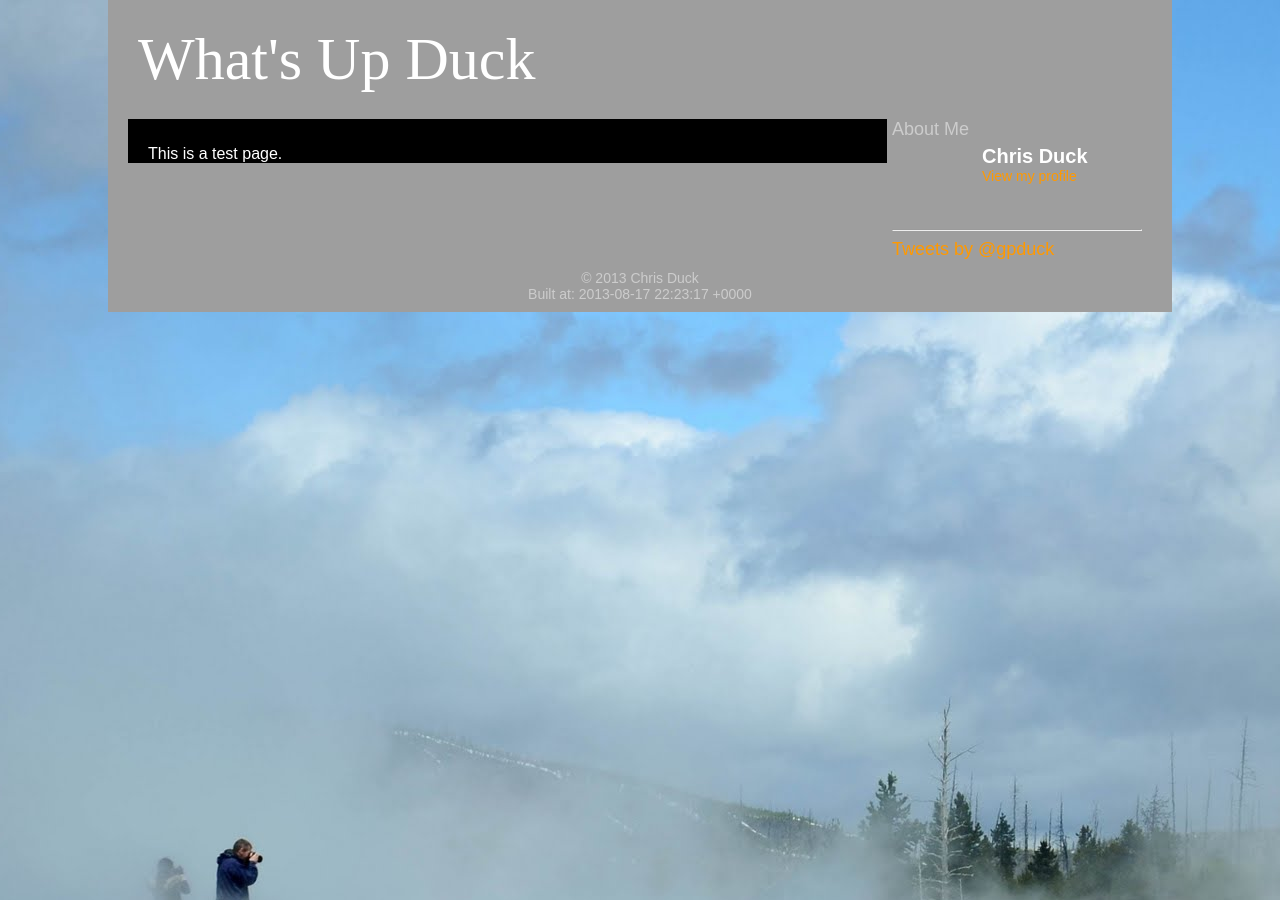
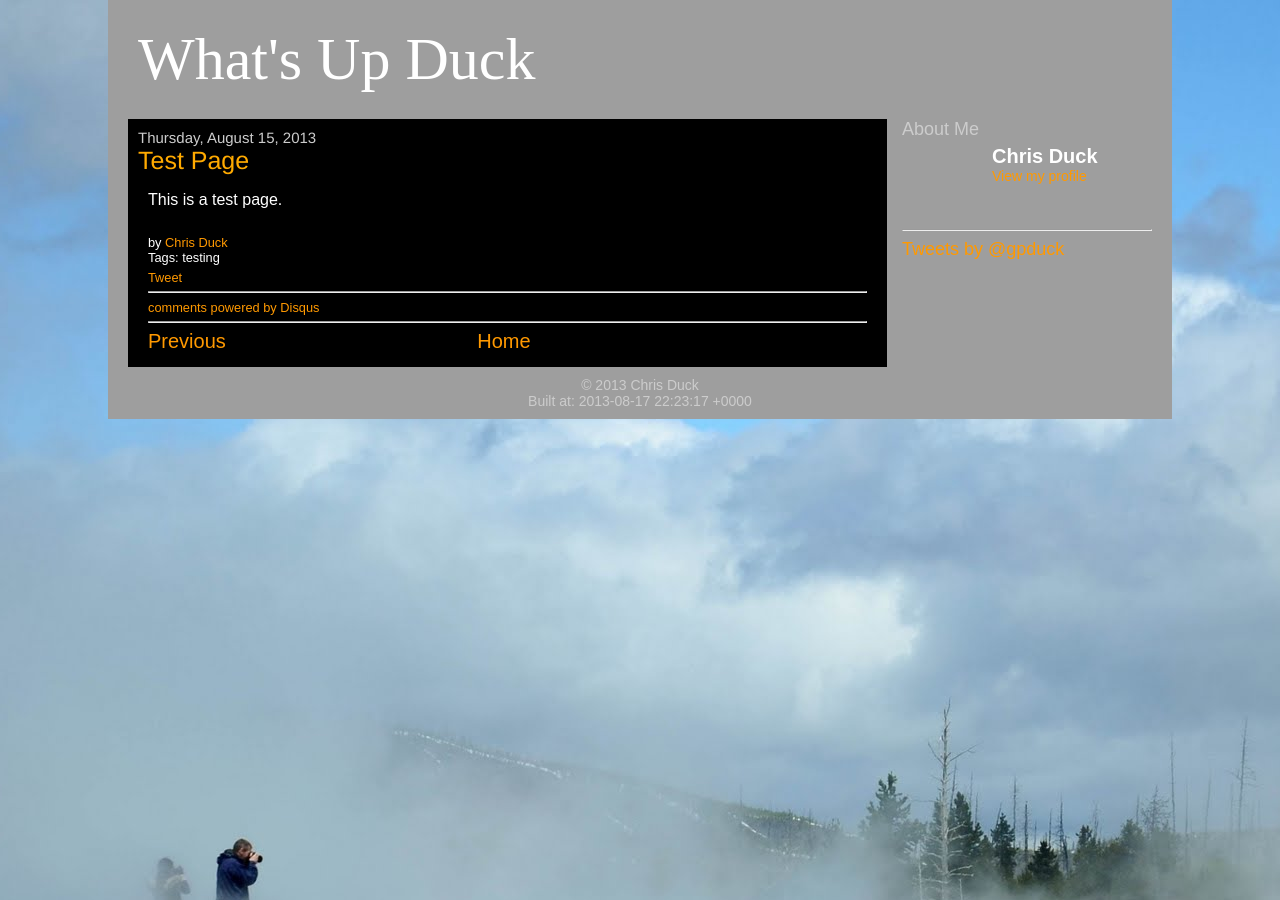
Before and after one commit to gpduck/gpduck.github.io, a Jekyll site: the page built from _posts/2013-08-15-test.markdown, in a window 1280 px wide. Built offline with Jekyll 4.4.1, drawn with Linux system fonts in a browser that asks for light colours; comment, search, counter and statistics services are not loaded; grey boxes are pictures that could not be loaded.

Commit message:
fixed test front-matter, updated sidebar style

```diff
--- a/_posts/2013-08-15-test.markdown
+++ b/_posts/2013-08-15-test.markdown
@@ -1,5 +1,7 @@
 ---
+layout: post
 title: Test Page
-layout: default
+tags: [testing]
+author: { link: "https://plus.google.com/111921112014612222144/about", name: Chris Duck }
 ---
 This is a test page.
--- a/css/site.css
+++ b/css/site.css
@@ -164,7 +164,6 @@ span#blogtitle, span#blogtitle a {
 		float: right;
 		width: 250px;
 		padding-left: 15px;
-		padding-right: 10px;
 	}
 
 	#sidebar hr {
```
